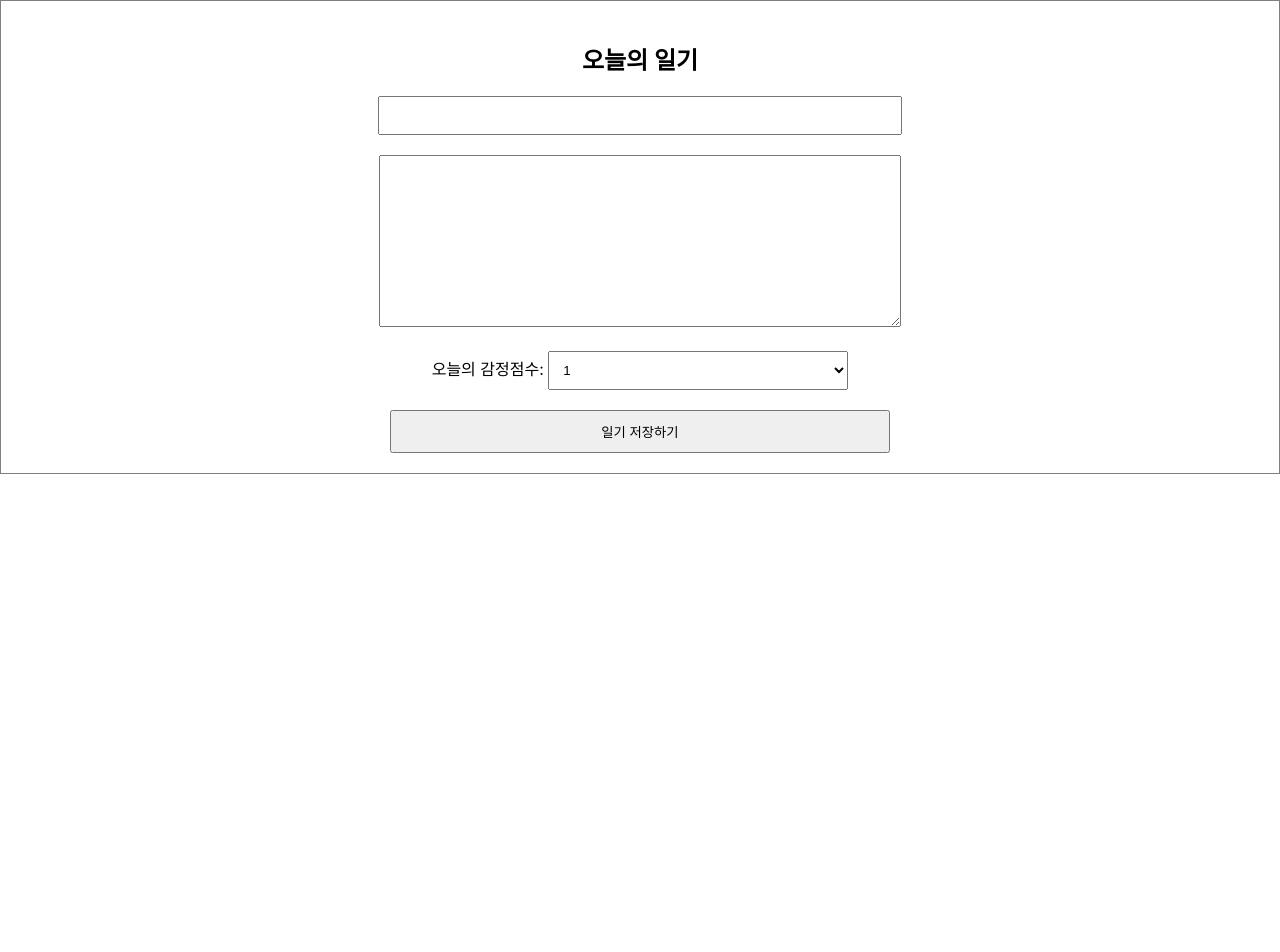
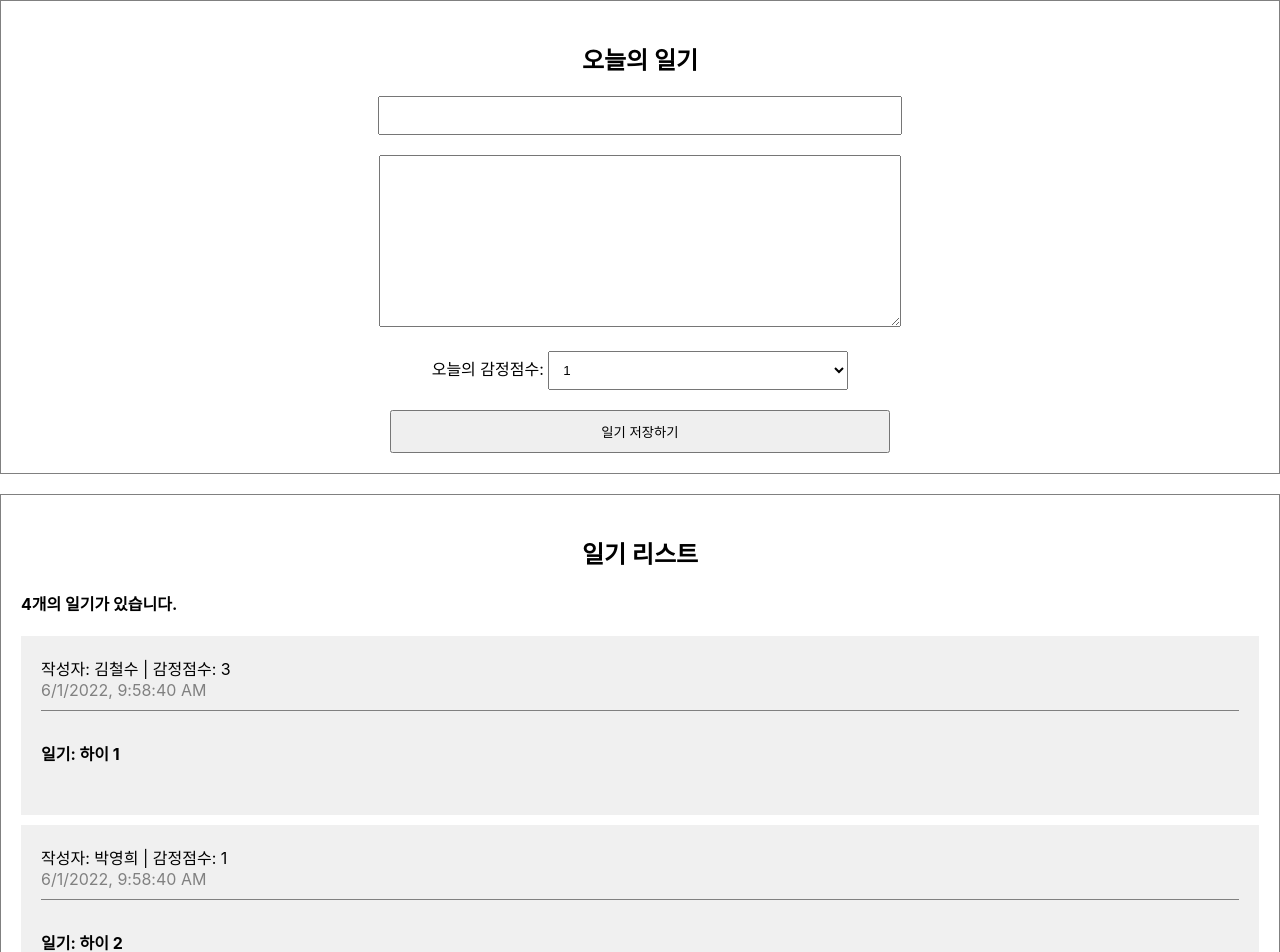
Before and after one commit to makerseok/simple-diary, a React (Create React App) app: page / in a window 1280 px wide. Shown: the top 952 px of the page. Before the commit the page ends 800 px from the top, so only its background shows below. Built offline with nearby package versions, Linux system fonts and the light colour scheme.

Commit message:
데이터 리스트 정의 및 map 함수를 사용해 렌더링

```diff
--- a/src/App.css
+++ b/src/App.css
@@ -25,3 +25,38 @@
   padding: 10px;
   cursor: pointer;
 }
+
+/* List */
+
+.diary-list {
+  border: 1px solid gray;
+  padding: 20px;
+  margin-top: 20px;
+}
+
+.diary-list h2 {
+  text-align: center;
+}
+
+/* Item */
+.diary-item {
+  background-color: rgb(240, 240, 240);
+  margin-bottom: 10px;
+  padding: 20px;
+}
+
+.diary-item .info {
+  border-bottom: 1px solid gray;
+  padding-bottom: 10px;
+  margin-bottom: 10px;
+}
+
+.diary-item .date {
+  color: gray;
+}
+
+.diary-item .content {
+  font-weight: bold;
+  margin-bottom: 30px;
+  margin-top: 30px;
+}
--- a/src/App.js
+++ b/src/App.js
@@ -1,10 +1,43 @@
 import "./App.css";
 import DiaryEditor from "./DiaryEditor";
+import DiaryList from "./DiaryList";
+
+const dummyList = [
+  {
+    id: 1,
+    author: "김철수",
+    content: "하이 1",
+    emotion: 3,
+    created_date: new Date().getTime(),
+  },
+  {
+    id: 2,
+    author: "박영희",
+    content: "하이 2",
+    emotion: 1,
+    created_date: new Date().getTime(),
+  },
+  {
+    id: 3,
+    author: "정깔깔",
+    content: "하이 3",
+    emotion: 4,
+    created_date: new Date().getTime(),
+  },
+  {
+    id: 4,
+    author: "유하하",
+    content: "하이 4",
+    emotion: 3,
+    created_date: new Date().getTime(),
+  },
+];
 
 function App() {
   return (
     <div className="App">
       <DiaryEditor />
+      <DiaryList diaryList={dummyList} />
     </div>
   );
 }
--- /dev/null
+++ b/src/DiaryItem.js
@@ -0,0 +1,18 @@
+import React from "react";
+
+const DiaryItem = ({ author, content, created_date, emotion }) => {
+  return (
+    <div className="diary-item">
+      <div className="info">
+        <span>
+          작성자: {author} | 감정점수: {emotion}
+        </span>
+        <br />
+        <span className="date">{new Date(created_date).toLocaleString()}</span>
+      </div>
+      <div className="content">일기: {content}</div>
+    </div>
+  );
+};
+
+export default DiaryItem;
--- /dev/null
+++ b/src/DiaryList.js
@@ -0,0 +1,22 @@
+import React from "react";
+import DiaryItem from "./DiaryItem";
+
+const DiaryList = ({ diaryList }) => {
+  return (
+    <div className="diary-list">
+      <h2>일기 리스트</h2>
+      <h4>{diaryList.length}개의 일기가 있습니다.</h4>
+      <div>
+        {diaryList.map((it) => (
+          <DiaryItem key={it.id} {...it} />
+        ))}
+      </div>
+    </div>
+  );
+};
+
+DiaryList.defaultProps = {
+  diaryList: [],
+};
+
+export default DiaryList;
```
